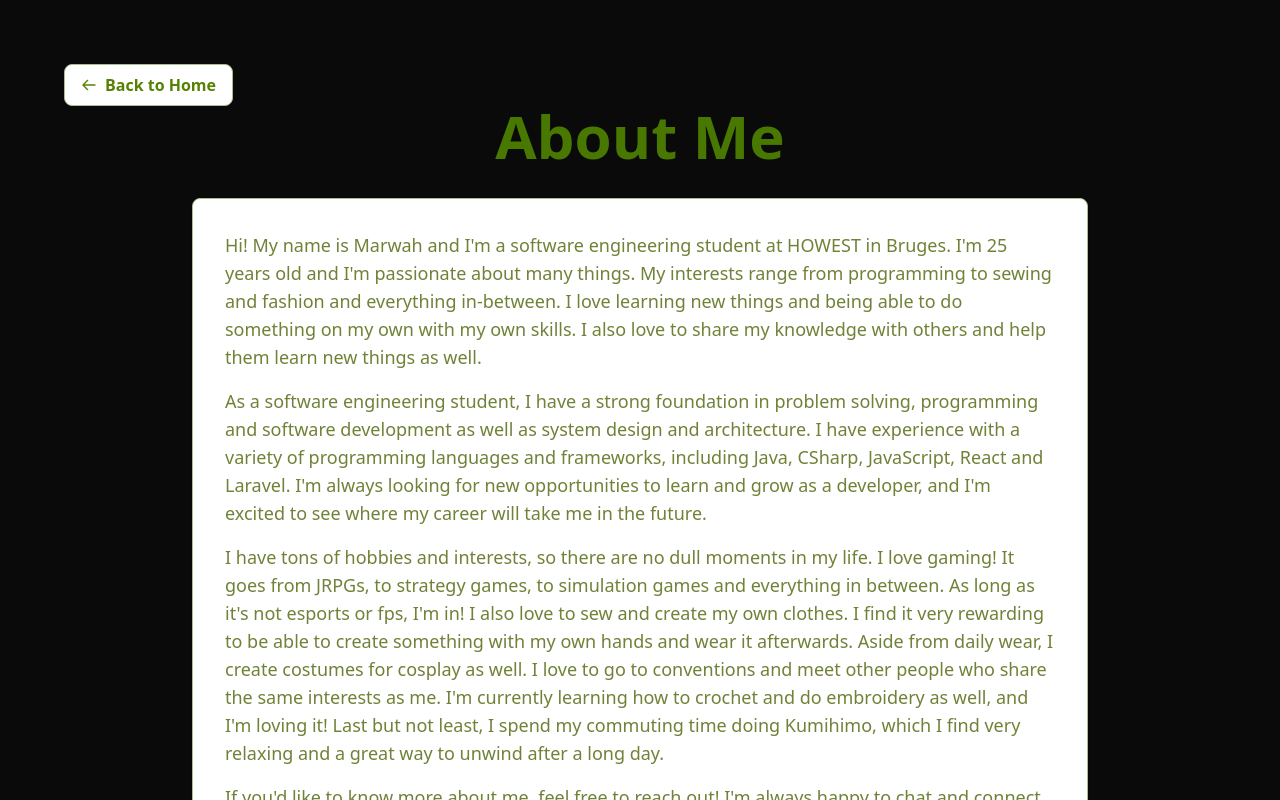
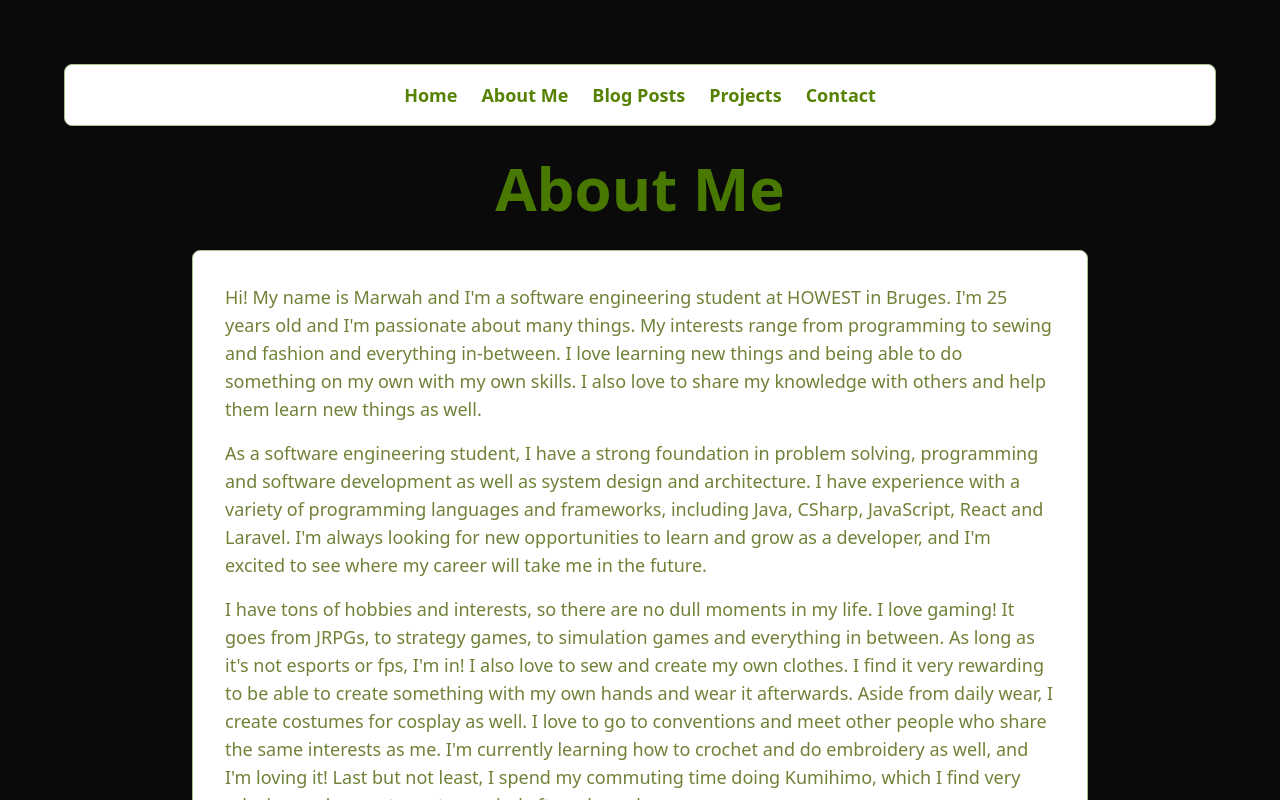
Before and after one commit to Marwahahaha/portfolio, a Next.js app: page /about in a window 1280 px wide. Shown: the top 800 px of the page. Built offline with nearby package versions, Linux system fonts and the light colour scheme.

Commit message:
Replace BackButton with NavMenu in About, BlogPosts, Contact, and Projects pages for consistent navigation

```diff
--- a/src/app/about/page.tsx
+++ b/src/app/about/page.tsx
@@ -1,9 +1,10 @@
 import BackButton from "../components/BackButton";
+import NavMenu from "../components/NavMenu";
 
 export default function About() {
     return (
         <div className="min-h-screen bg-custom-bg font-sans p-8 md:p-12 lg:p-16">
-            <BackButton />
+            <NavMenu />
             <h1 className="text-4xl md:text-5xl lg:text-6xl text-center font-bold mb-8 text-primary-darker">
                 About Me
             </h1>
--- a/src/app/blogposts/page.tsx
+++ b/src/app/blogposts/page.tsx
@@ -94,7 +94,6 @@ export default function BlogPostsPage() {
     return (
         <div className="min-h-screen bg-custom-bg font-sans p-8 md:p-12 lg:p-16">
             <NavMenu />
-            <BackButton />
             <h1 className="text-4xl md:text-5xl lg:text-6xl text-center font-bold mb-8 text-primary-darker">
                 Blog posts
             </h1>
--- a/src/app/components/NavMenu.tsx
+++ b/src/app/components/NavMenu.tsx
@@ -3,7 +3,7 @@ import Link from "next/link";
 export default function NavMenu() {
     return (
         <nav className="mb-8">
-            <ul className="flex flex-wrap items-center justify-center gap-6 text-lg">
+            <ul className="flex flex-wrap items-center justify-center gap-6 text-lg border border-primary-light rounded-lg bg-white shadow-sm p-4">
                 <li>
                     <Link
                         href="/"
--- a/src/app/contact/page.tsx
+++ b/src/app/contact/page.tsx
@@ -6,7 +6,6 @@ export default function Contact() {
     return (
         <div className="min-h-screen bg-custom-bg font-sans p-8 md:p-12 lg:p-16">
             <NavMenu />
-            <BackButton />
             <h1 className="text-4xl md:text-5xl lg:text-6xl text-center font-bold mb-8 text-primary-darker">
                 Get in Touch
             </h1>
--- a/src/app/projects/page.tsx
+++ b/src/app/projects/page.tsx
@@ -5,7 +5,6 @@ export default function ProjectsPage() {
     return (
         <div className="min-h-screen bg-custom-bg font-sans p-8 md:p-12 lg:p-16">
             <NavMenu />
-            <BackButton />
             <h1 className="text-4xl md:text-5xl lg:text-6xl text-center font-bold mb-8 text-primary-darker">Projects</h1>
             <p className="text-xl text-center text-primary-dark mb-8">
                 Here you can find some of the projects I've worked on. I'm passionate about software development and always eager to take on new challenges. Feel free to explore my projects and reach out if you have any questions or would like to collaborate!
```
